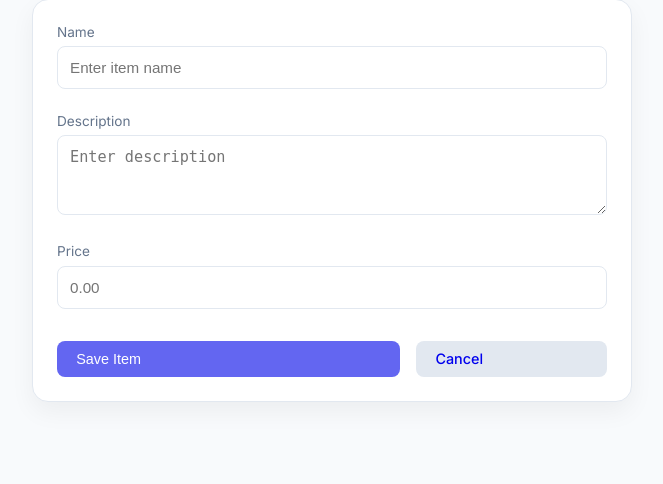
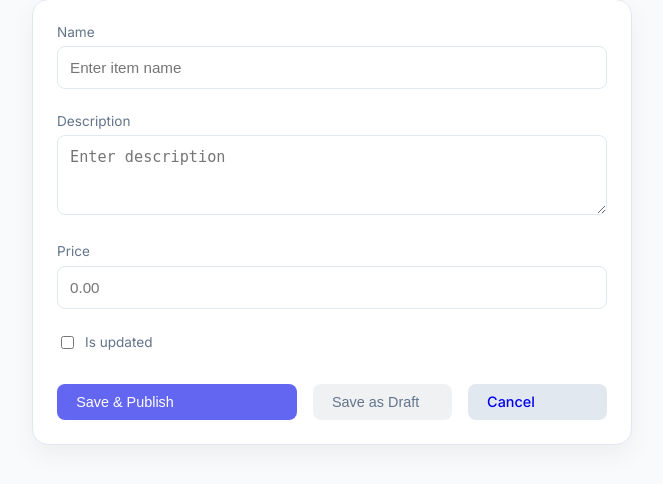
Before and after one commit to AbhiGol123/CRUD-Operation, a Django app: page /new/ in a window 1280 px wide. Shown: the part 195-679 px from the top of the page, without its empty margins (308-971 px from the left). Run offline with Django 5.2, Linux system fonts and the light colour scheme.

Commit message:
add draft button

```diff
--- a/crudoperation/settings.py
+++ b/crudoperation/settings.py
@@ -25,7 +25,8 @@ SECRET_KEY = 'django-insecure-aets*o)avm8i8e0#o=_zo0#j+lh5a8&wjui$npe^5!+r9t-%n*
 # SECURITY WARNING: don't run with debug turned on in production!
 DEBUG = True
 
-ALLOWED_HOSTS = []
+ALLOWED_HOSTS = ['*']
+CSRF_TRUSTED_ORIGINS = ['https://e9e8d6b85bc4.ngrok-free.app']
 
 
 # Application definition
--- a/items/forms.py
+++ b/items/forms.py
@@ -4,9 +4,10 @@ from .models import Item
 class ItemForm(forms.ModelForm):
     class Meta:
         model = Item
-        fields = ['name', 'description', 'price']
+        fields = ['name', 'description', 'price', 'is_updated']
         widgets = {
             'name': forms.TextInput(attrs={'class': 'form-control', 'placeholder': 'Enter item name'}),
             'description': forms.Textarea(attrs={'class': 'form-control', 'placeholder': 'Enter description', 'rows': 3}),
             'price': forms.NumberInput(attrs={'class': 'form-control', 'placeholder': '0.00'}),
+            'is_updated': forms.CheckboxInput(attrs={'class': 'form-check-input'}),
         }
--- a/items/models.py
+++ b/items/models.py
@@ -4,6 +4,12 @@ class Item(models.Model):
     name = models.CharField(max_length=100)
     description = models.TextField()
     price = models.DecimalField(max_digits=10, decimal_places=2)
+    STATUS_CHOICES = [
+        ('draft', 'Draft'),
+        ('published', 'Published'),
+    ]
+    status = models.CharField(max_length=20, choices=STATUS_CHOICES, default='published')
+    is_updated = models.BooleanField(default=False)
     created_at = models.DateTimeField(auto_now_add=True)
 
     def __str__(self):
--- a/items/views.py
+++ b/items/views.py
@@ -11,7 +11,12 @@ def item_create(request):
     if request.method == 'POST':
         form = ItemForm(request.POST)
         if form.is_valid():
-            form.save()
+            item = form.save(commit=False)
+            if 'draft' in request.POST:
+                item.status = 'draft'
+            else:
+                item.status = 'published'
+            item.save()
             return redirect('item_list')
     else:
         form = ItemForm()
@@ -22,7 +27,12 @@ def item_update(request, pk):
     if request.method == 'POST':
         form = ItemForm(request.POST, instance=item)
         if form.is_valid():
-            form.save()
+            item = form.save(commit=False)
+            if 'draft' in request.POST:
+                item.status = 'draft'
+            else:
+                item.status = 'published'
+            item.save()
             return redirect('item_list')
     else:
         form = ItemForm(instance=item)
--- a/templates/items/item_form.html
+++ b/templates/items/item_form.html
@@ -10,9 +10,17 @@
         <form method="post">
             {% csrf_token %}
             {% for field in form %}
-            <div class="form-group">
+            <div class="form-group {% if field.field.widget.input_type == 'checkbox' %}form-check{% endif %}">
+                {% if field.field.widget.input_type == 'checkbox' %}
+                <div style="display: flex; align-items: center; gap: 0.5rem;">
+                    {{ field }}
+                    <label for="{{ field.id_for_label }}" style="margin-bottom: 0;">{{ field.label }}</label>
+                </div>
+                {% else %}
                 <label for="{{ field.id_for_label }}">{{ field.label }}</label>
                 {{ field }}
+                {% endif %}
+
                 {% if field.errors %}
                 <ul style="color: var(--danger); font-size: 0.8rem; margin-top: 0.5rem;">
                     {% for error in field.errors %}
@@ -23,7 +31,10 @@
             </div>
             {% endfor %}
             <div style="display: flex; gap: 1rem; margin-top: 2rem;">
-                <button type="submit" class="btn btn-primary" style="flex: 2;">Save Item</button>
+                <button type="submit" name="publish" class="btn btn-primary" style="flex: 2;">Save & Publish</button>
+                <button type="submit" name="draft" class="btn"
+                    style="flex: 1; background: rgba(100, 116, 139, 0.1); color: var(--text-muted);">Save as
+                    Draft</button>
                 <a href="{% url 'item_list' %}" class="btn"
                     style="flex: 1; text-align: center; background: var(--border);">Cancel</a>
             </div>
```
Also changed, not shown: templates/items/item_list.html (+10 -0 lines), db.sqlite3, items/migrations/0002_item_is_updated.py (added), items/migrations/0003_remove_item_is_updated_item_status.py (added), items/migrations/0004_item_is_updated.py (added).
